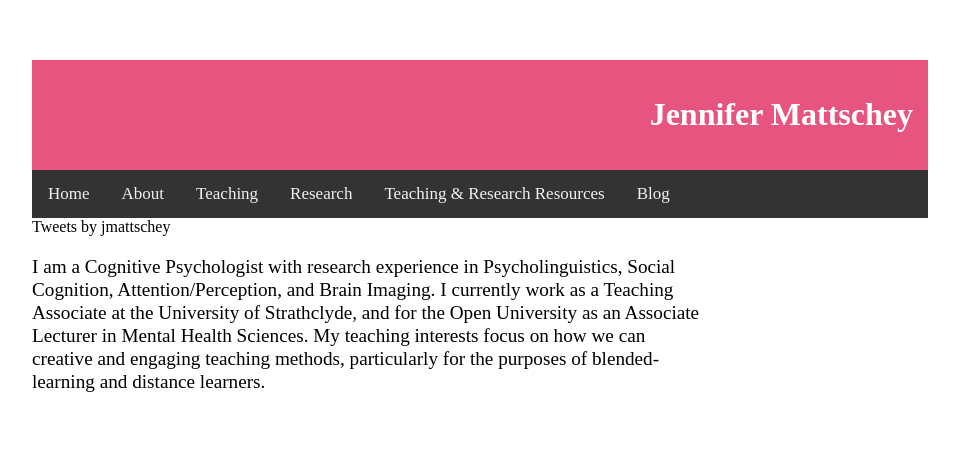
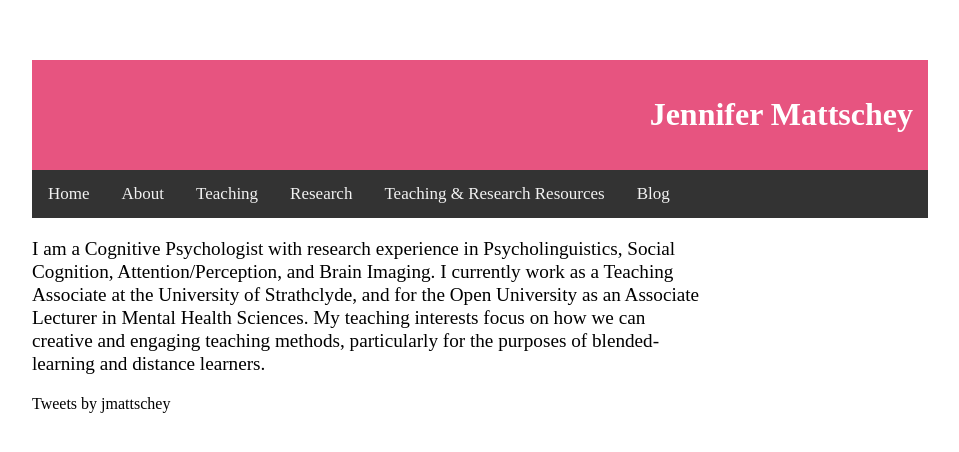
Before and after one commit to jmattschey/jmattschey.github.io, a Jekyll site: the page built from index.html, in a window 1280 px wide. Shown: the top 452 px of the page, without its empty margins (160-1119 px from the left). Built offline with Jekyll 4.4.1, drawn with Linux system fonts in a browser that asks for light colours; comment, search, counter and statistics services are not loaded.

Commit message:
Update index.html

```diff
--- a/index.html
+++ b/index.html
@@ -3,9 +3,7 @@ layout: default
 title: Jennifer Mattschey
 ---
 
-<div class="twitter">
-<a class="twitter-timeline" data-width="300" data-height="400" data-theme="light" href="https://twitter.com/jmattschey?ref_src=twsrc%5Etfw">Tweets by jmattschey</a> <script async src="https://platform.twitter.com/widgets.js" charset="utf-8"></script>
-</div>
+
   <div class="content">
     	<p>I am a Cognitive Psychologist with research experience in Psycholinguistics,
 	Social Cognition, Attention/Perception, and Brain Imaging. I currently
@@ -14,6 +12,8 @@ title: Jennifer Mattschey
 	My teaching interests focus on how we can creative and engaging teaching methods, particularly for the purposes of
 	blended-learning and distance learners. </p>
 </div>
-
+<div class="twitter">
+<a class="twitter-timeline" data-width="300" data-height="400" data-theme="light" href="https://twitter.com/jmattschey?ref_src=twsrc%5Etfw">Tweets by jmattschey</a> <script async src="https://platform.twitter.com/widgets.js" charset="utf-8"></script>
+</div>
 
 </div><!-- /.blurb -->
```
